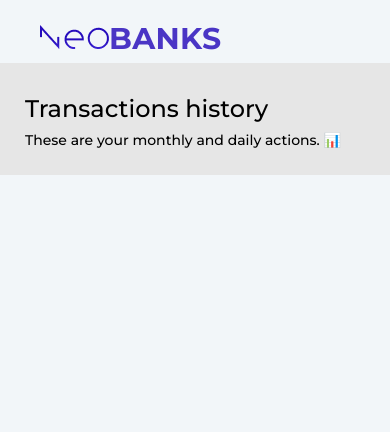
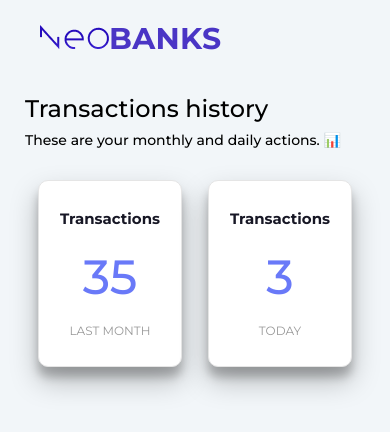
Before and after one commit to bartolomeow/neobanks-carlospaque, a React (Create React App) app: page / in a window 390 px wide. Shown: the top 432 px of the page. Built offline with nearby package versions, Linux system fonts and the light colour scheme.

Commit message:
Coded transactions-count

```diff
--- a/src/components/transactions-count/Transactions-count.jsx
+++ b/src/components/transactions-count/Transactions-count.jsx
@@ -0,0 +1,40 @@
+import React, { useEffect } from "react";
+import "./transactions-count.css";
+
+const Transactions_count = () => {
+    useEffect(() => {
+        function handleResize() {
+            const cards = document.getElementsByClassName("transactions-card");
+            if (window.innerHeight >= window.innerWidth) {
+                for (let i = 0; i < cards.length; i++) {
+                    cards[i].classList.add("boxshadow");
+                }
+            } else {
+                for (let i = 0; i < cards.length; i++) {
+                    cards[i].classList.remove("boxshadow");
+                }
+            }
+        }
+        window.addEventListener("resize", handleResize);
+        handleResize();
+    }, []);
+
+    return (
+        <>
+            <div className="transactions-count-container">
+                <div className="transactions-card">
+                    <span className="transactions-title">Transactions</span>
+                    <div className="num-transactions">35</div>
+                    <span className="time-transactions">Last month</span>
+                </div>
+                <div className="transactions-card">
+                    <span className="transactions-title">Transactions</span>
+                    <div className="num-transactions">3</div>
+                    <span className="time-transactions">Today</span>
+                </div>
+            </div>
+        </>
+    );
+};
+
+export default Transactions_count;
--- a/src/components/transactions-count/transactions-count.css
+++ b/src/components/transactions-count/transactions-count.css
@@ -0,0 +1,55 @@
+.transactions-count-container {
+    padding: 5px 25px;
+    display: flex;
+    justify-content: space-around;
+}
+
+.transactions-card {
+    background-color: #fff;
+    border-radius: 10px;
+    min-height: 145px;
+    padding: 20px;
+    text-align: center;
+    width: 30%;
+    display: flex;
+    flex-direction: column;
+    justify-content:space-around;
+    border: 1px solid #E5E5E5;
+}
+
+.transactions-title {
+    color: #171725;
+    font-weight: 700;
+    font-size: 15px;
+    line-height: 20px;
+}
+
+.num-transactions {
+    color: #6979f8;
+    font-weight: 500;
+    font-size: 48px;
+    line-height: 60px;
+}
+
+.time-transactions {
+    color: #999999;
+    text-transform: uppercase;
+    font-weight: 400;
+    font-size: 12px;
+    line-height: 12px;
+}
+
+.boxshadow {
+    box-shadow: rgba(0, 0, 0, 0.25) 0px 14px 28px,
+        rgba(0, 0, 0, 0.22) 0px 10px 10px;
+}
+
+@media screen and (max-width: 300px) {
+    .transactions-count-container {
+        display: block;
+    }
+
+    .transactions-card {
+        margin: 40px auto;
+    }
+}
--- a/src/pages/home/Home.jsx
+++ b/src/pages/home/Home.jsx
@@ -14,7 +14,7 @@
 const Totalrevenue_count = lazy(() =>
     import("../../components/totalrevenue-count/Totalrevenue-count")
 );
-const Transactions_count = lazy(() =>
+const TransactionsCount = lazy(() =>
     import("../../components/transactions-count/Transactions-count")
 );
 
@@ -22,6 +22,7 @@
     useEffect(() => {
         function handleResize() {
             const title = document.getElementById("title");
+            const titlecontainer = document.getElementById("titlecontainer");
             if (window.innerHeight >= window.innerWidth) {
                 if (title) {
                     title.innerHTML = `
@@ -32,6 +33,7 @@
                                 These are your monthly and daily actions. 📊
                             </h2>
                     `;
+                    titlecontainer.classList.remove("bg-gray");
                 }
             } else {
                 if (title) {
@@ -40,6 +42,7 @@
                     Dashboard
                     </h1>
                     `;
+                    titlecontainer.classList.add("bg-gray");
                 }
             }
         }
@@ -50,12 +53,16 @@
     return (
         <>
             <Header />
-            <div className="titlecontainer">
+            <div id="titlecontainer">
                 <div id="title">
                     {" "}
                     <h1 className="title-landscape">Dashboard</h1>
                 </div>
             </div>
+            <section className="column1">
+                <TransactionsCount />
+            </section>
+            <section className="column2"></section>
         </>
     );
 };
--- a/src/pages/home/home.css
+++ b/src/pages/home/home.css
@@ -1,6 +1,9 @@
-.titlecontainer {
+#titlecontainer {
     padding: 10px 25px;
-    background-color: #e6e6e6;
+}
+
+.bg-gray {
+    background-color: #f5f5f5;
 }
 
 .title-landscape {
```
